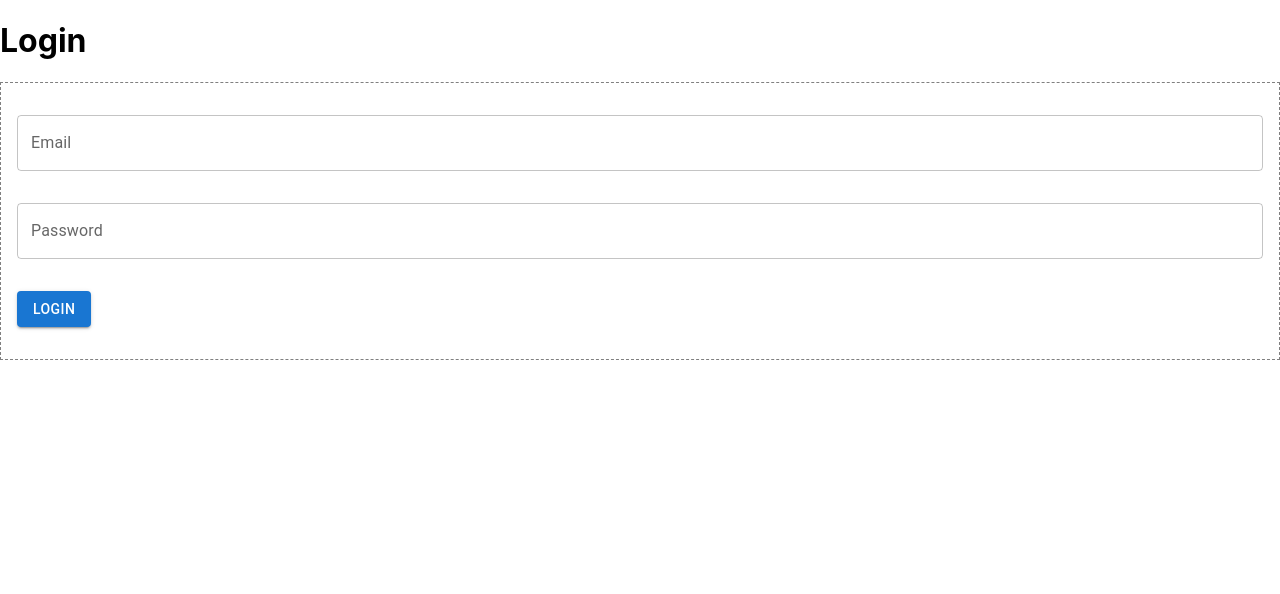
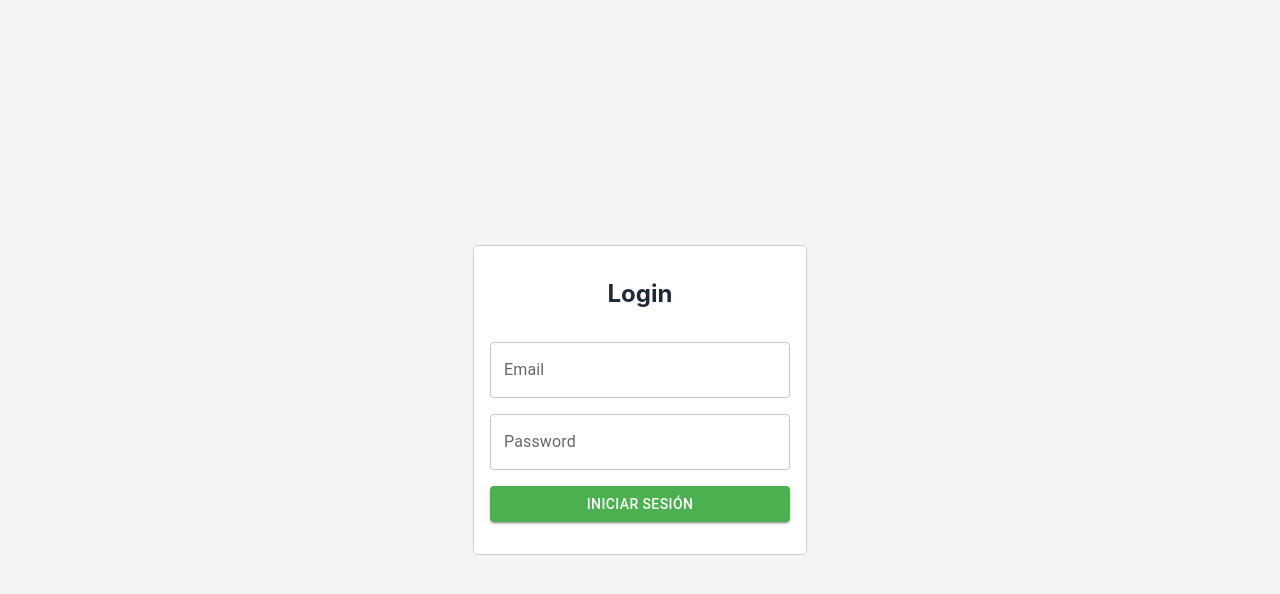
Before and after one commit to KrugerProjectsX/react-diego, a React (Create React App) app: page / in a window 1280 px wide. Shown: the top 594 px of the page. Built offline with nearby package versions, Linux system fonts and the light colour scheme.

Commit message:
add styles and alerts

```diff
--- a/src/pages/Login.js
+++ b/src/pages/Login.js
@@ -1,57 +1,104 @@
-import {Box, Button, TextField} from "@mui/material";
-import {useRef, useState} from "react";
-import {db} from "../firebase";
-import { collection, query,where,getDocs } from 'firebase/firestore';
+import { Box, Button, Snackbar, TextField } from "@mui/material";
+import { useRef, useState } from "react";
+import { db } from "../firebase";
+import { collection, query, where, getDocs } from 'firebase/firestore';
 import { useNavigate } from "react-router-dom";
 
 export default function Login() {
-    const email = useRef("");
-    const password = useRef("");
-    const usersRef =  collection(db,'users');
+    const emailRef = useRef("");
+    const passwordRef = useRef("");
+    const usersRef = collection(db, 'users');
     const navigate = useNavigate();
     const [isProgress, setIsProgress] = useState(false);
+    const [errorAlert, setErrorAlert] = useState(null);
 
-
-    const login = async (e) =>{
+    const handleLogin = async (e) => {
         e.preventDefault();
         setIsProgress(true);
-        console.log(email.current.value, password.current.value)
-        const search = query(usersRef, where("email" , "==" , email.current.value))
 
-        const result = await getDocs(search);
-        console.log(result.docs.length)
-        if (result.docs.length > 0 ){
-            const user =result.docs[0].data()
-            const user_id = result.docs[0].id
-            if (user.password === password.current.value) {
-                console.log("login success");
-                console.log("Redirect");
-                localStorage.setItem('user_logged', JSON.stringify(user_id));
-                setIsProgress(false);
-                navigate('/dashboard', { replace: true });
+        const emailValue = emailRef.current.value;
+        const passwordValue = passwordRef.current.value;
 
-            }else{
-                console.log("Password incorrect")
-                setIsProgress(false);
+        try {
+            const querySnapshot = await getDocs(query(usersRef, where("email", "==", emailValue)));
+            if (!querySnapshot.empty) {
+                const user = querySnapshot.docs[0].data();
+                const userId = querySnapshot.docs[0].id;
+
+                if (user.password === passwordValue) {
+                    console.log("Login success");
+                    localStorage.setItem('user_logged', JSON.stringify(userId));
+                    setIsProgress(false);
+                    navigate('/dashboard', { replace: true });
+                    return;
+                } else {
+                    setErrorAlert("Contraseña incorrecta");
+                }
+            } else {
+                setErrorAlert("Usuario no encontrado");
             }
-        }else{
-            console.log("User not found")
-            setIsProgress(false);
+        } catch (error) {
+            console.error("Error al iniciar sesión:", error);
+            setErrorAlert("Ocurrió un error al iniciar sesión. Por favor, inténtelo de nuevo más tarde.");
         }
+
         setIsProgress(false);
     }
+
+    const handleCloseAlert = () => {
+        setErrorAlert(null);
+    };
+
     return (
-        <>
-            <div>
-                <h1>Login</h1>
-            </div>
-            <Box component="form" onSubmit={login} sx={{p: 2, border: '1px dashed grey'}}>
-                <TextField label="Email" inputRef={email} className={"w-full my-4"} variant="outlined" type="email"/>
-                <TextField label="Password" inputRef={password} className={"w-full my-4"} variant="outlined" type="password"/>
-                <Button type="submit" disabled={isProgress} className={"my-4"}  variant="contained">Login</Button>
+        <div className="min-h-screen flex items-center justify-center bg-gray-100">
+            <Box
+                component="form"
+                onSubmit={handleLogin}
+                sx={{
+                    p: 2,
+                    border: '1px solid #ccc',
+                    borderRadius: '5px',
+                    maxWidth: '300px',
+                    backgroundColor: 'white'
+                }}
+            >
+                <div className="text-center mb-8">
+                    <h1 className="text-2xl font-bold text-gray-800">Login</h1>
+                </div>
+                <TextField
+                    label="Email"
+                    inputRef={emailRef}
+                    fullWidth
+                    variant="outlined"
+                    type="email"
+                    className="mb-4"
+                />
+                <TextField
+                    label="Password"
+                    inputRef={passwordRef}
+                    fullWidth
+                    variant="outlined"
+                    type="password"
+                    className="mb-4"
+                />
+                <Button
+                    type="submit"
+                    disabled={isProgress}
+                    fullWidth
+                    variant="contained"
+                    className="mb-4"
+                    sx={{ backgroundColor: '#4CAF50', color: 'white' }}
+                >
+                    {isProgress ? 'Iniciando sesión...' : 'Iniciar sesión'}
+                </Button>
             </Box>
-        </>
-
-
+            <Snackbar
+                open={Boolean(errorAlert)}
+                autoHideDuration={6000}
+                onClose={handleCloseAlert}
+                message={errorAlert}
+                anchorOrigin={{ vertical: 'bottom', horizontal: 'center' }}
+            />
+        </div>
     );
 }
```
